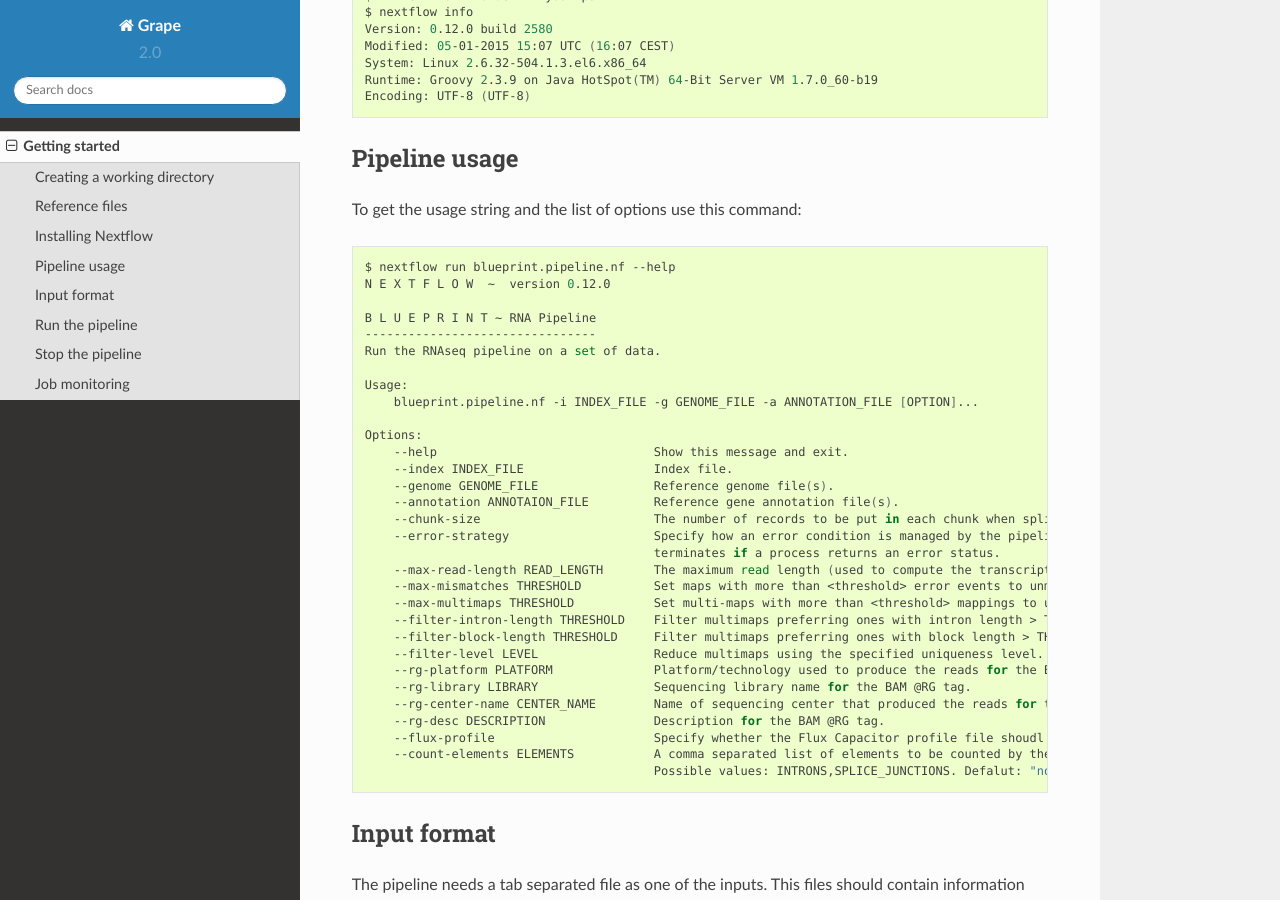
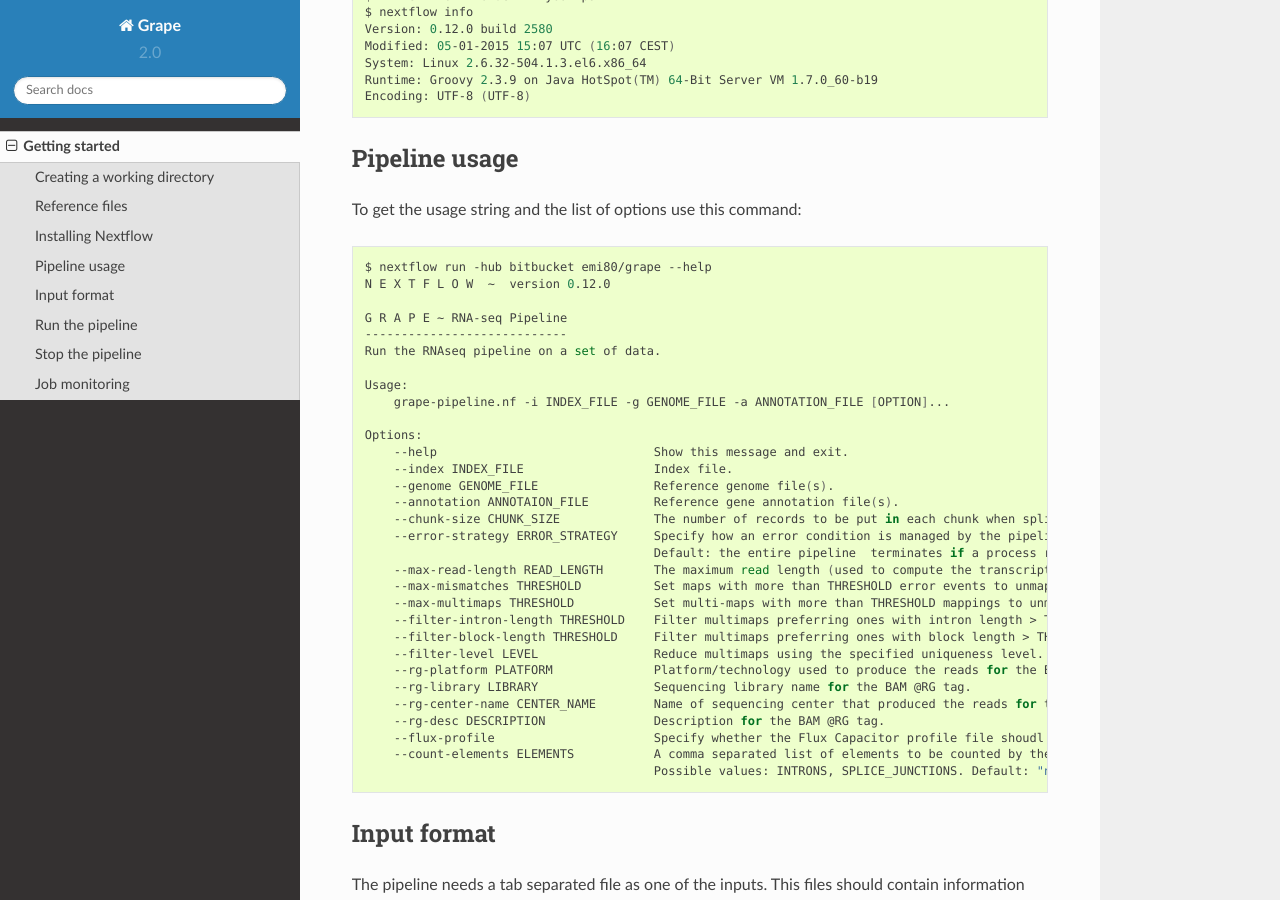
Before and after one commit to guigolab/grape-nf, a Sphinx documentation site: the page built from docs/quickstart.rst, in a window 1280 px wide and 900 px high, scrolled down 847 px. Built offline with Sphinx 7.4.7 and the Read the Docs theme 2.0.0, drawn with Linux system fonts in a browser that asks for light colours.

Commit message:
Update documentation

```diff
--- a/docs/quickstart.rst
+++ b/docs/quickstart.rst
@@ -49,27 +49,27 @@ To get the usage string and the list of options use this command:
 
 .. code-block:: bash
 
-    $ nextflow run blueprint.pipeline.nf --help
+    $ nextflow run -hub bitbucket emi80/grape --help
     N E X T F L O W  ~  version 0.12.0
 
-    B L U E P R I N T ~ RNA Pipeline
-    --------------------------------
+    G R A P E ~ RNA-seq Pipeline
+    ----------------------------
     Run the RNAseq pipeline on a set of data.
 
     Usage:
-        blueprint.pipeline.nf -i INDEX_FILE -g GENOME_FILE -a ANNOTATION_FILE [OPTION]...
+        grape-pipeline.nf -i INDEX_FILE -g GENOME_FILE -a ANNOTATION_FILE [OPTION]...
 
     Options:
         --help                              Show this message and exit.
         --index INDEX_FILE                  Index file.
         --genome GENOME_FILE                Reference genome file(s).
         --annotation ANNOTAION_FILE         Reference gene annotation file(s).
-        --chunk-size                        The number of records to be put in each chunk when splitting the input. Default: no split
-        --error-strategy                    Specify how an error condition is managed by the pipeline processes. Default: the entire pipeline
-                                            terminates if a process returns an error status.
+        --chunk-size CHUNK_SIZE             The number of records to be put in each chunk when splitting the input. Default: no split
+        --error-strategy ERROR_STRATEGY     Specify how an error condition is managed by the pipeline processes. Possible values: ignore, retry
+                                            Default: the entire pipeline  terminates if a process returns an error status.
         --max-read-length READ_LENGTH       The maximum read length (used to compute the transcriptomes). Default: "auto".
-        --max-mismatches THRESHOLD          Set maps with more than <threshold> error events to unmapped. Default "4".
-        --max-multimaps THRESHOLD           Set multi-maps with more than <threshold> mappings to unmapped. Default "10".
+        --max-mismatches THRESHOLD          Set maps with more than THRESHOLD error events to unmapped. Default "4".
+        --max-multimaps THRESHOLD           Set multi-maps with more than THRESHOLD mappings to unmapped. Default "10".
         --filter-intron-length THRESHOLD    Filter multimaps preferring ones with intron length > THRESHOLD
         --filter-block-length THRESHOLD     Filter multimaps preferring ones with block length > THRESHOLD
         --filter-level LEVEL                Reduce multimaps using the specified uniqueness level.
@@ -79,7 +79,7 @@ To get the usage string and the list of options use this command:
         --rg-desc DESCRIPTION               Description for the BAM @RG tag.
         --flux-profile                      Specify whether the Flux Capacitor profile file shoudl be written. Default: "false".
         --count-elements ELEMENTS           A comma separated list of elements to be counted by the Flux Capacitor.
-                                            Possible values: INTRONS,SPLICE_JUNCTIONS. Defalut: "none".
+                                            Possible values: INTRONS, SPLICE_JUNCTIONS. Default: "none".
 
 
 Input format
```
Also changed, not shown: 6 other files.
